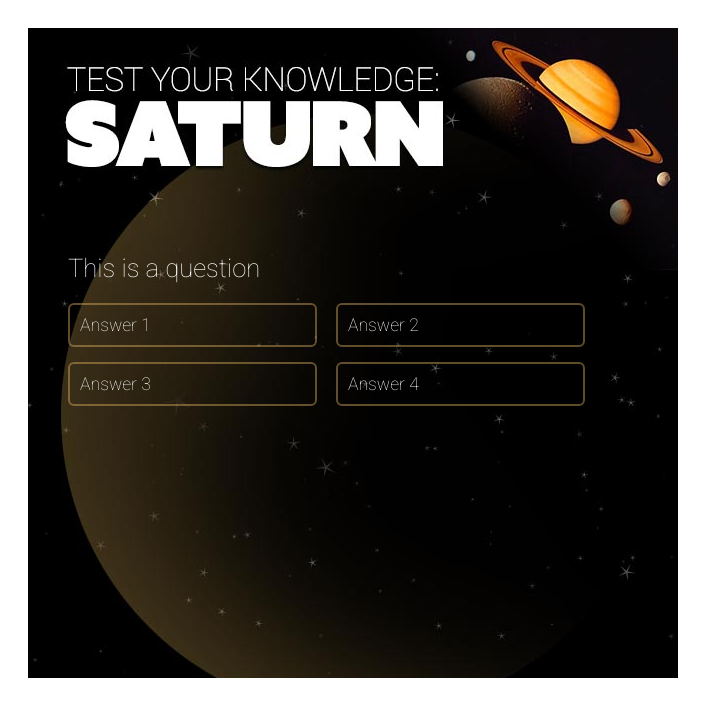
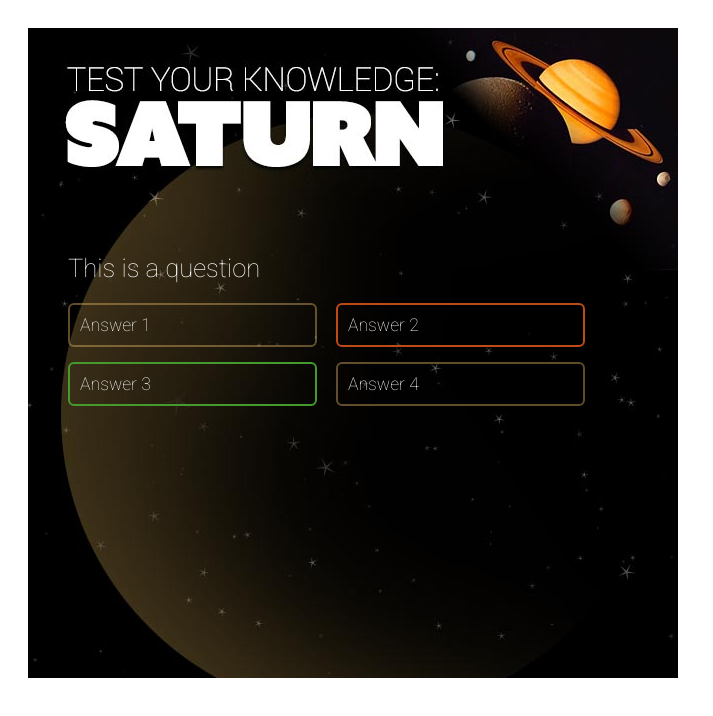
Before and after one commit to jamiebrown201/Angular-test-quiz, a plain HTML site: page index.html in a window 1280 px wide. Shown: the whole page, without its empty margins (0-713 px from the left). Drawn offline with Linux system fonts and the light colour scheme.

Commit message:
'correct' and 'wrong' css'

```diff
--- a/css/quiz.css
+++ b/css/quiz.css
@@ -58,4 +58,24 @@ body { background-color: #fff; padding: 20px; }
   border-radius: 6px; padding: 10px; margin: 0px 15px 15px 0px; position: relative;
 }
 
-#myQuiz .question .ans.selected
+#myQuiz .question .ans.selected {
+  border-color: #be4b16;
+}
+
+#myQuiz .question .ans.correct {
+  border-color: #459a2e;
+}
+
+#myQuiz .question .ans::after  {
+  content: ''; display: block; width 20px; height 20px;
+  background: #777 no-repeat 0px 0px; background-size: 20px 20px;
+  position: absolute; top: 5px; right: 5px;
+}
+
+#myQuiz .question .ans.selected::after {
+  background-image: url(../images/icon_incorrect.svg);
+}
+
+#myQuiz .question .ans.correct::after {
+  background-image: url(../images/icon_correct.svg);
+}
--- a/index.html
+++ b/index.html
@@ -18,7 +18,7 @@
         <p class="txt">This is a question</p>
         <p class="ans">Answer 1</p>
         <p class="ans selected">Answer 2</p>
-        <p class="ans">Answer 3</p>
+        <p class="ans correct">Answer 3</p>
         <p class="ans">Answer 4</p>
         <div class="feedback"></div>
       </div>
```
